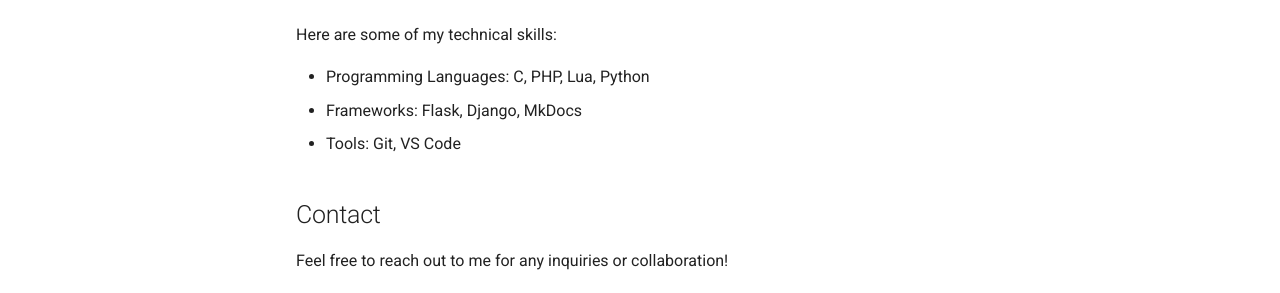
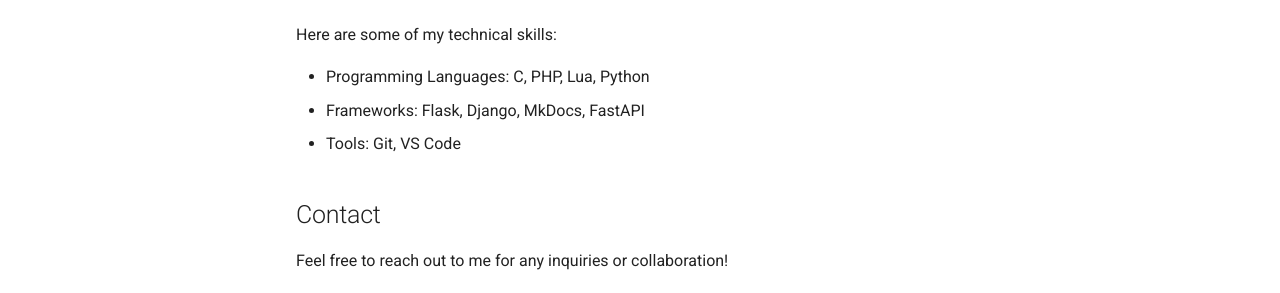
Before and after one commit to dlicudi/dlicudi.github.io, an MkDocs documentation site: the page built from docs/index.md, in a window 1280 px wide and 1002 px high. Shown: the part 585-878 px from the top of the window. Built offline with MkDocs 1.6.1 and Material for MkDocs 9.7.7, drawn with Linux system fonts in a browser that asks for light colours.

Commit message:
Added FastAPI to skills section

```diff
--- a/docs/index.md
+++ b/docs/index.md
@@ -23,7 +23,7 @@
 Here are some of my technical skills:
 
 - Programming Languages: C, PHP, Lua, Python
-- Frameworks: Flask, Django, MkDocs
+- Frameworks: Flask, Django, MkDocs, FastAPI
 - Tools: Git, VS Code
 
 ## Contact
```
